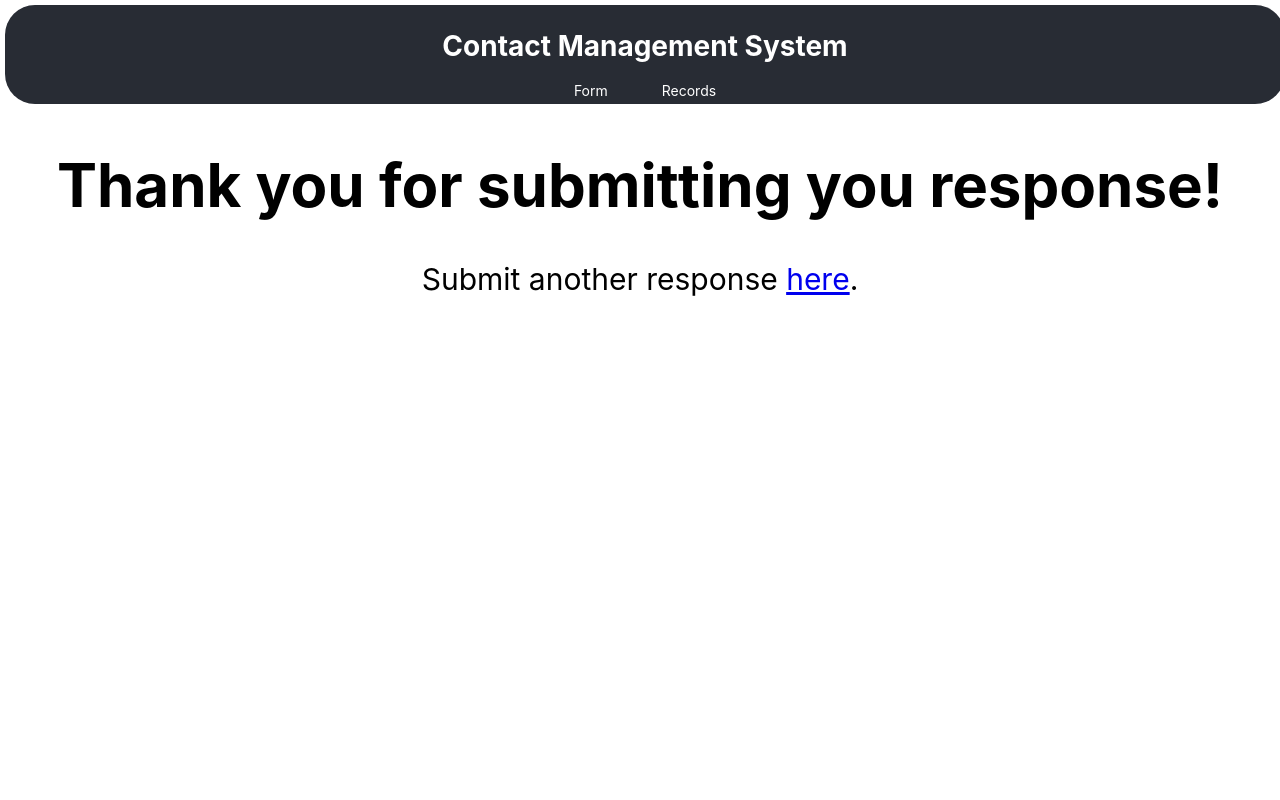
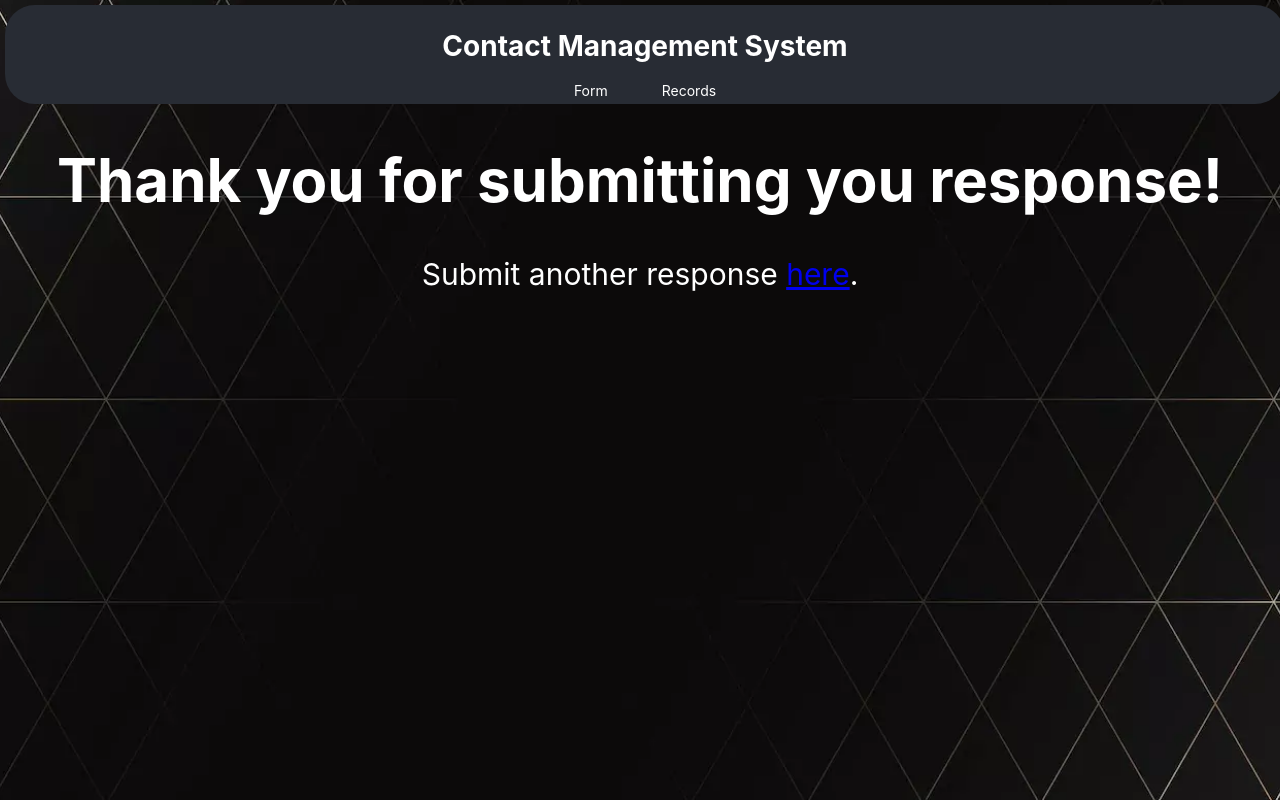
Before and after one commit to dlasap-fs/user-contact-mgmt-system-frontend, a React (Create React App) app: page /submitted in a window 1280 px wide. Built offline with nearby package versions, Linux system fonts and the light colour scheme.

Commit message:
added background and styles

```diff
--- a/src/App.css
+++ b/src/App.css
@@ -2,8 +2,16 @@
   text-align: center;
   display: flex;
   flex-direction: column;
-  }
-
+}
+.Background{
+  position: absolute;
+  width: 100%;
+  height: 100%;
+  background-position: center;
+  background-size: cover;
+  background-repeat: repeat-y;
+  background-image: url(../imgs/seamless-gold-rhombus-grid-pattern-black-background_53876-97589.webp);
+}
 .App-logo {
   height: 40vmin;
   pointer-events: none;
--- a/src/App.js
+++ b/src/App.js
@@ -13,6 +13,8 @@ function App() {
     <Router>
 
     <div className="App">
+      <div className='Background'>
+
       <header className="App-header">
       <h1> Contact Management System </h1>
       <div>
@@ -44,6 +46,7 @@ function App() {
             </p>
           </h1>} />
       </Routes>
+      </div>
     </div>
     </Router>
   );
--- a/src/components/CMSGrid.js
+++ b/src/components/CMSGrid.js
@@ -290,7 +290,7 @@ export const CMSGrid = () =>{
       }, [rows.length])
     return (
         <Paper sx={{ minWidth: '70%', maxWidth: '90%', margin: "auto" }}>
-        <TableContainer sx={{ maxHeight: 700 }}>
+        <TableContainer sx={{ minHeight: "50%" , maxHeight: "45rem"}}>
           <Table stickyHeader aria-label="sticky table">
             <TableHead>
               <TableRow>
@@ -317,7 +317,7 @@ export const CMSGrid = () =>{
               </TableRow>
             </TableHead>
 
-            { !loaded && <CircularProgress style={{top: "29%", left:"50%", position: "absolute", }}/>
+            { !loaded && <CircularProgress style={{top: "28%", left:"50%", position: "absolute", }}/>
             }
             {filterData.length ?
              <TableBody>
--- a/src/components/PostForm.js
+++ b/src/components/PostForm.js
@@ -2,7 +2,7 @@ import { Link } from "react-router-dom";
 
 export const PostForm = () =>{
     return (
-        <div style={{fontSize: "30px"}}>
+        <div style={{fontSize: "30px", color:"white"}}>
             <h1> Thank you for submitting you response!</h1>
             <p>Submit another response <Link to ="/">here</Link>. </p>
         </div>
```
Also changed, not shown: imgs/seamless-gold-rhombus-grid-pattern-black-background_53876-97589.webp (added).
